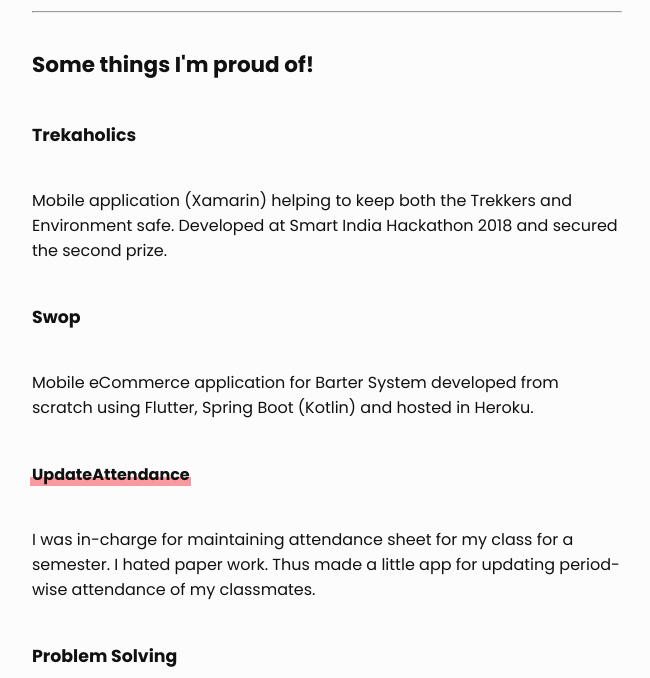
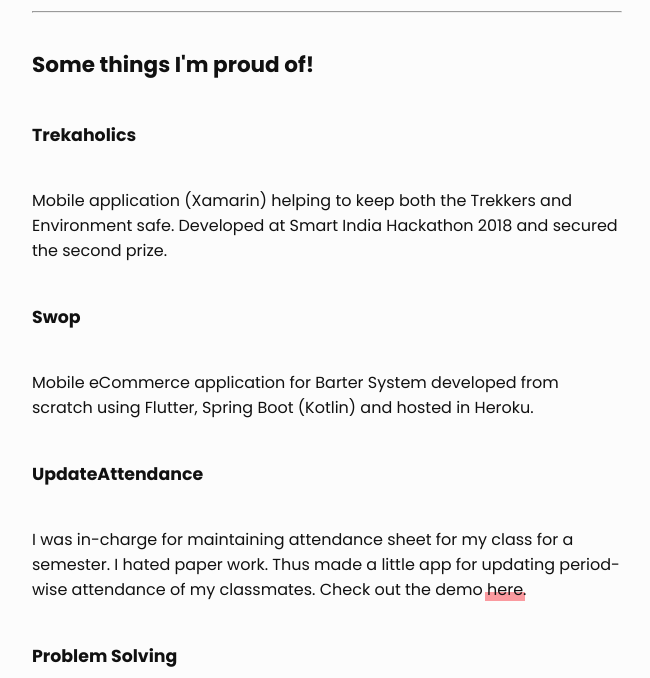
Before and after one commit to SuryaElavazhagan/SuryaElavazhagan.github.io, a plain HTML site: page projects.html in a window 1280 px wide. Shown: the part 122-800 px from the top of the page, without its empty margins (0-650 px from the left). Drawn offline with Linux system fonts and the light colour scheme.

Commit message:
chore: moved demo link to description

```diff
--- a/projects.html
+++ b/projects.html
@@ -28,10 +28,11 @@
         Mobile eCommerce application for Barter System developed from scratch using Flutter, Spring Boot (Kotlin) and hosted in Heroku.
       </p>
       <h6>
-        <a href="https://suryaelavazhagan.github.io/UpdateAttendance/index.html">UpdateAttendance</a>
+        UpdateAttendance
       </h6>
       <p>
         I was in-charge for maintaining attendance sheet for my class for a semester. I hated paper work. Thus made a little app for updating period-wise attendance of my classmates.
+        Check out the demo <a style="font-size: inherit;" href="https://suryaelavazhagan.github.io/UpdateAttendance/index.html">here</a>.
       </p>
       <h6>Problem Solving</h6>
       <p>
```
